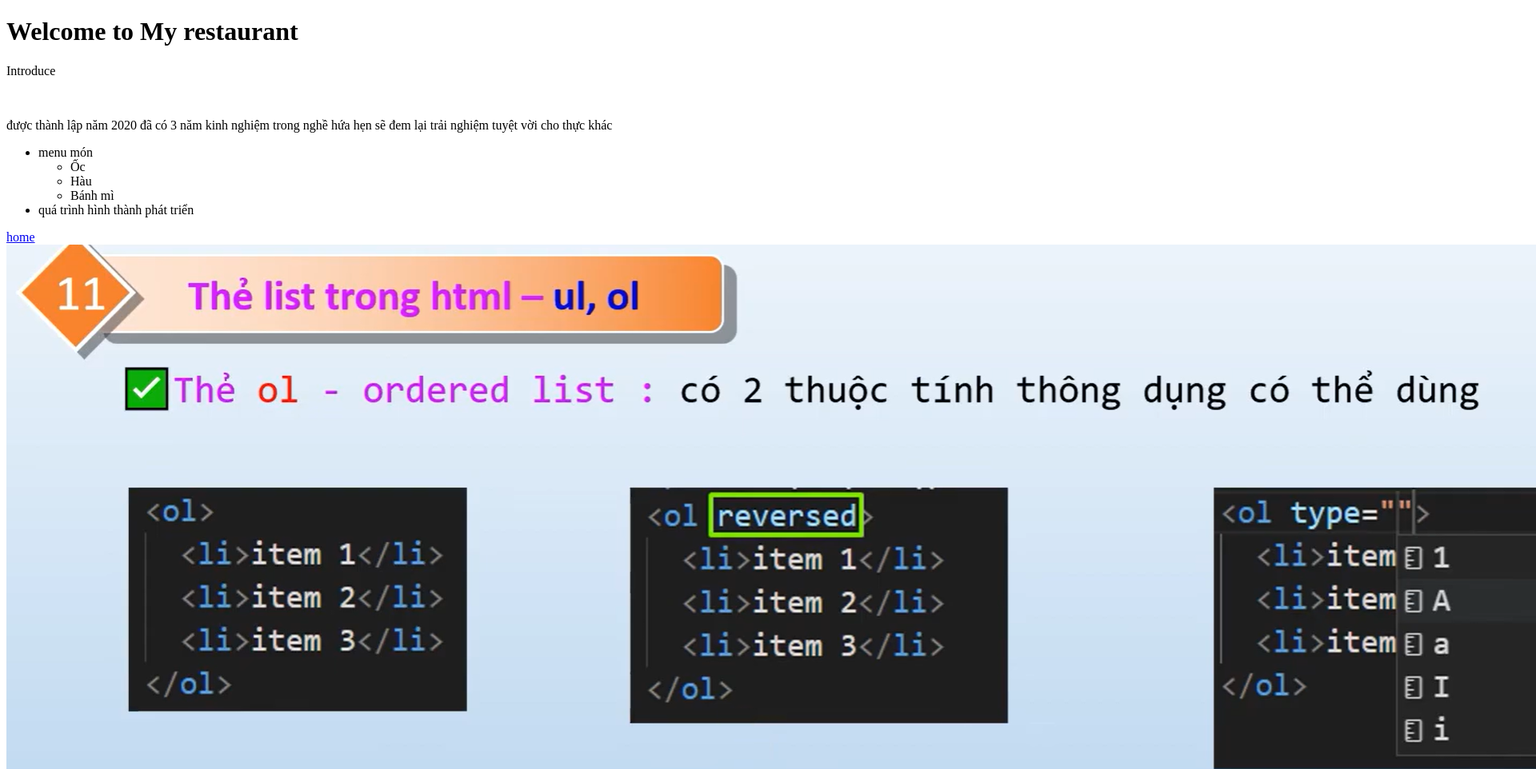
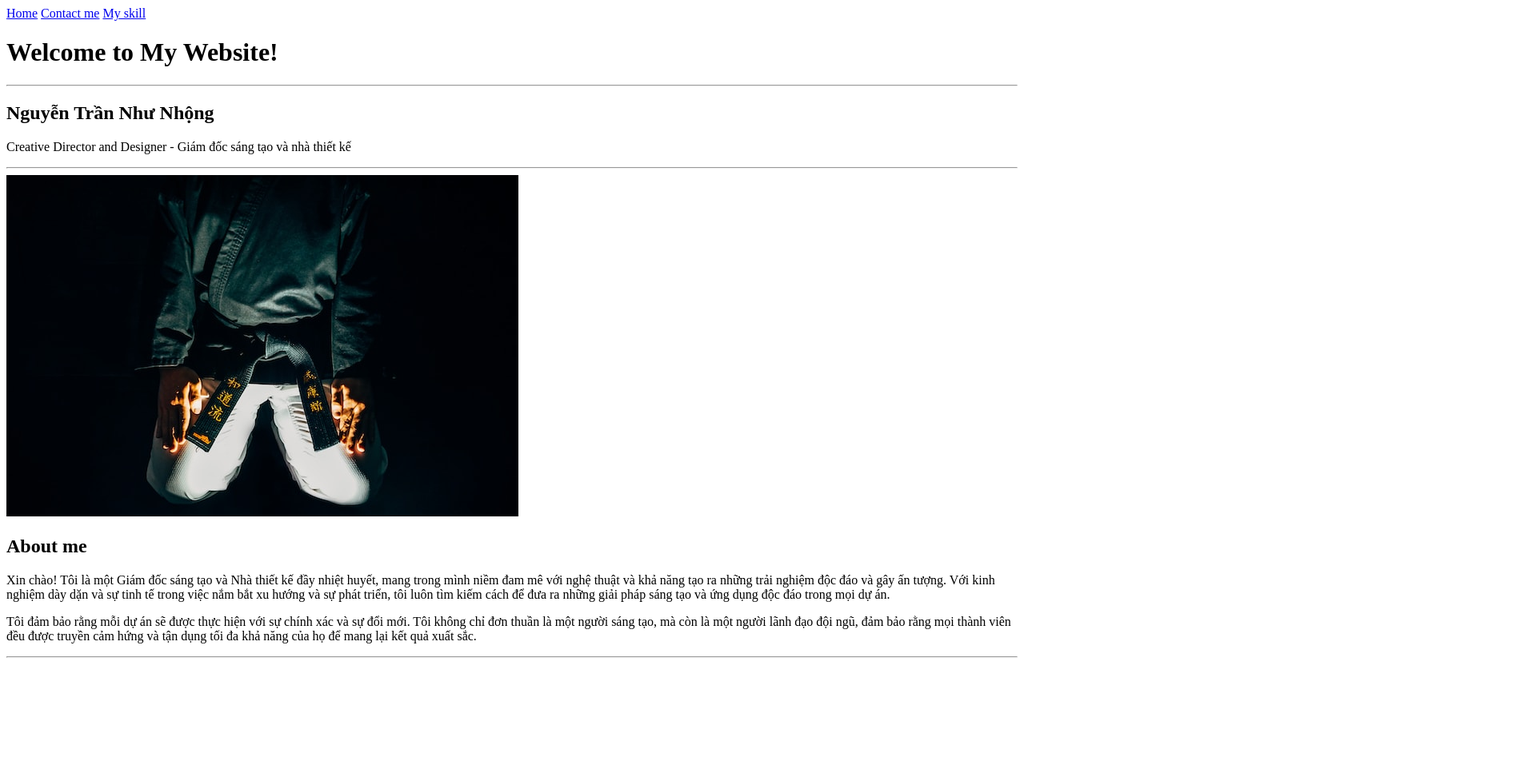
Before and after one commit to tuananh211226-debug/1, a plain HTML site: page index.html in a window 1280 px wide. Shown: the top 962 px of the page at 80% size, 1920 px wide, since content can reach past the window. After the commit the page ends 831 px from the top, so only its background shows below. Drawn offline with Linux system fonts and the light colour scheme.

Commit message:
Add files via upload

```diff
--- a/index.html
+++ b/index.html
@@ -1,31 +1,42 @@
 <!DOCTYPE html>
-<html lang="en">
-  <head>
-    <meta charset="UTF-8" />
-    <meta name="viewport" content="width=device-width, initial-scale=1.0" />
-    <title>Ốc nhà quê</title>
-  </head>
-  <body>
-    <h1>Welcome to My restaurant</h1>
-    <p>Introduce</p>
-    <br />
-    <p>
-      được thành lập năm 2020 đã có 3 năm kinh nghiệm trong nghề hứa hẹn sẽ đem
-      lại trải nghiệm tuyệt vời cho thực khác
-    </p>
-    <ul>
-      <li>
-        menu món
-        <ul>
-          <li>Ốc</li>
-          <li>Hàu</li>
-          <li>Bánh mì</li>
-        </ul>
-      </li>
-      <li>quá trình hình thành phát triển</li>
-    </ul>
-    <a href="/tuan/tuan.html">home</a>
-    <a href="/tuan/tuan.html"><img src="/img/Screenshot 2025-11-21 210549.png" alt="ok luon" hight="10">
-    </a>
-  </body>
+<html lang="vi">
+
+<head>
+    <meta charset="UTF-8">
+    <meta http-equiv="X-UA-Compatible" content="IE=edge">
+    <meta name="viewport" content="width=device-width, initial-scale=1.0">
+    <title>Bài học multi page Website</title>
+</head>
+
+<body>
+    <!-- Thêm các link điều hướng -->
+    <!-- 1. Điều hướng về trang chủ -->
+    <a href="./">Home</a>
+    <!-- 2. Điều hướng đến contact.html -->
+    <a href="./more-info/contact.html">Contact me</a>
+    <!-- 3. Điều hướng đến my-skill.html -->
+    <a href="./more-info/my-skill.html">My skill</a>
+
+
+    <h1>Welcome to My Website!</h1>
+    <hr>
+    <h2>Nguyễn Trần Như Nhộng</h2>
+    <p>Creative Director and Designer - Giám đốc sáng tạo và nhà thiết kế</p>
+    <hr>
+
+    <!-- Thêm hình ảnh tuhoc.cc.jpg và khi click chuột sẽ điều hướng đến contact.html  -->
+    <a href="./more-info/contact.html"><img src="./assets/images/tuhoc.cc.jpg" alt="tuhoc.cc"></a>
+    <h2>About me</h2>
+    <p>Xin chào! Tôi là một Giám đốc sáng tạo và Nhà thiết kế đầy nhiệt huyết, mang trong mình niềm đam mê với nghệ
+        thuật và khả năng tạo ra những trải nghiệm độc đáo và gây ấn tượng. Với kinh nghiệm dày dặn và sự tinh tế trong
+        việc nắm bắt xu hướng và sự phát triển, tôi luôn tìm kiếm cách để đưa ra những giải pháp sáng tạo và ứng dụng
+        độc đáo trong mọi dự án.</p>
+    <p>Tôi đảm bảo rằng mỗi dự án sẽ được thực hiện với sự chính xác và sự đổi mới. Tôi không chỉ đơn thuần là một người
+        sáng tạo, mà còn là một người lãnh đạo đội ngũ, đảm bảo rằng mọi thành viên đều được truyền cảm hứng và tận dụng
+        tối đa khả năng của họ để mang lại kết quả xuất sắc.</p>
+    <hr>
+
+
+</body>
+
 </html>
```
Also changed, not shown: more-info/contact.html (added, +31 -0 lines), more-info/my-skill.html (added, +35 -0 lines), assets/images/logo.png (added), assets/images/tuhoc.cc.jpg (added).
